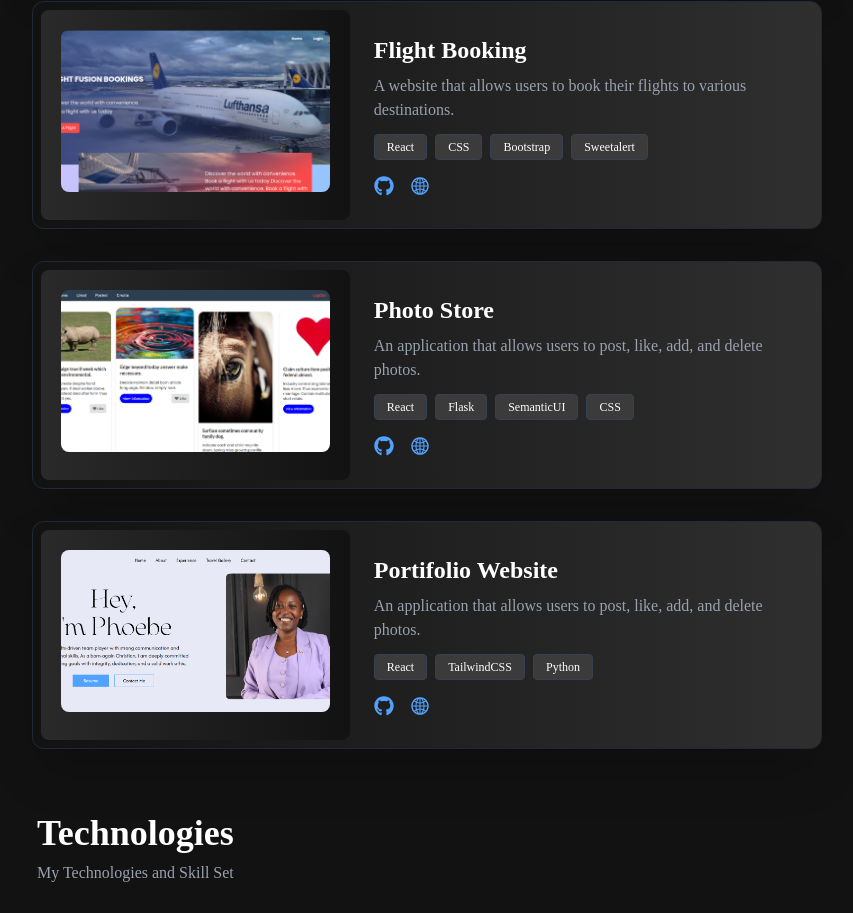
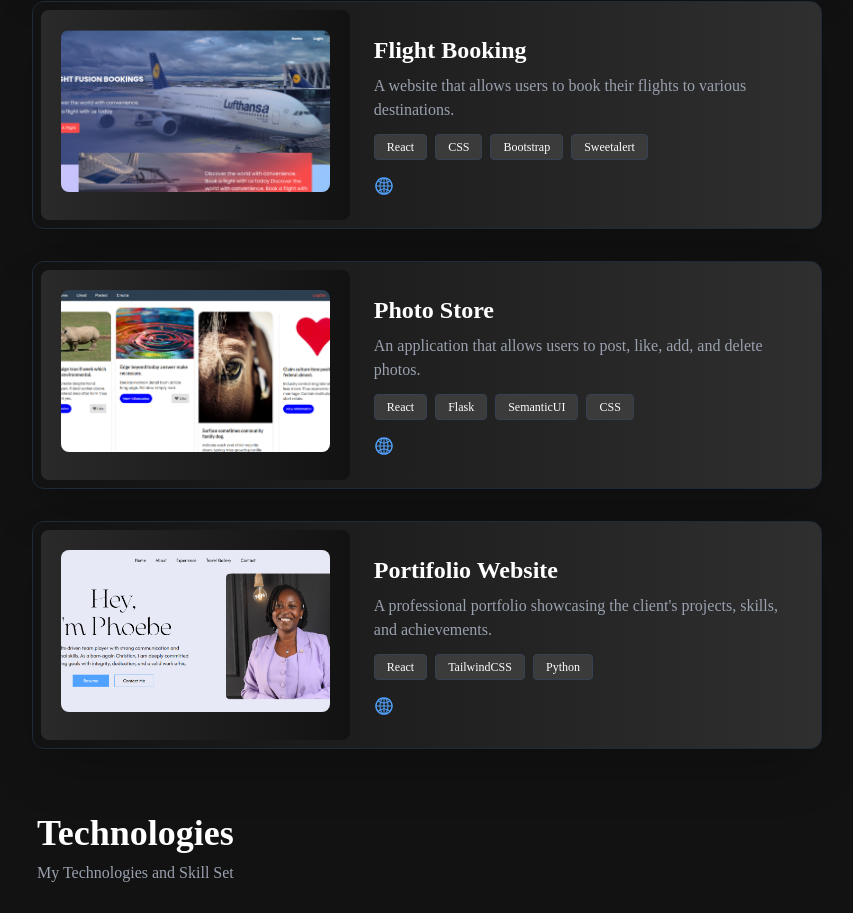
Before and after one commit to swarui/swarui, a React (Vite) app in the folder frontend/: page / in a window 1280 px wide. Shown: the part 1431-2344 px from the top of the page, without its empty margins (213-1066 px from the left). Built offline with nearby package versions, Linux system fonts and the light colour scheme; a web font is replaced by a local one.

Commit message:
frontend

```diff
--- a/frontend/src/components/Projects.jsx
+++ b/frontend/src/components/Projects.jsx
@@ -21,8 +21,6 @@ const projo = [
     description: "A movie recommendation website that helps you select movies to your preference.",
     image: img3,
     technologies: ["HTML", "CSS", "JS"],
-    url: "https://swarui.github.io/movie-web-app/",
-    github: "https://github.com/swarui/movie-web-app.git",
     website: "https://swarui.github.io/movie-web-app/",
   },
   {
@@ -31,8 +29,6 @@ const projo = [
     description: "A coffee website that showcases a variety of premium coffee, expertly brewed.",
     image: img4,
     technologies: ["React", "TailwindCss", "Flask"],
-    url: "https://kahawa-ke.netlify.app/",
-    github: "https://github.com/swarui/coffeelandingpage",
     website: "https://kahawa-ke.netlify.app/",
   },
   {
@@ -41,8 +37,6 @@ const projo = [
     description: "A website that allows users to book their flights to various destinations.",
     image: img1,
     technologies: ["React", "CSS", "Bootstrap", "Sweetalert" ],
-    url: "https://flight-fusion-booking-website.vercel.app/",
-    github: "https://github.com/VictorMurithi/FlightFusion-booking-website.git",
     website: "https://flight-fusion-booking-website.vercel.app/",
   },
   {
@@ -51,19 +45,15 @@ const projo = [
     description: "An application that allows users to post, like, add, and delete photos.",
     image: img2,
     technologies: ["React", "Flask", "SemanticUI", "CSS"],
-    url: "https://phase-4-photo-store-project-jmm2.onrender.com/",
-    github: "https://github.com/swarui/Phase-4-Photo-Store-Project.git",
     website: "https://phase-4-photo-store-project-jmm2.onrender.com/",
   },
   {
     id: 5,
     title: "Portifolio Website",
-    description: "An application that allows users to post, like, add, and delete photos.",
+    description: "A professional portfolio showcasing the client's projects, skills, and achievements.",
     image: img5,
     technologies: ["React", "TailwindCSS", "Python"],
-    url: "https://phase-4-photo-store-project-jmm2.onrender.com/",
-    github: "https://github.com/swarui/Phase-4-Photo-Store-Project.git",
-    website: "https://phase-4-photo-store-project-jmm2.onrender.com/",
+    website: "https://phoevekardita.netlify.app/",
   },
 ]
 
@@ -115,14 +105,7 @@ function Projects() {
                   </div>
 
                   <div className="flex items-center gap-4 mt-auto">
-                    <a
-                      href={project.github}
-                      target="_blank"
-                      rel="noopener noreferrer"
-                      className="text-blue-400 hover:text-blue-300 transition-colors"
-                    >
-                      <FaGithub className="w-5 h-5" />
-                    </a>
+
                     <a
                       href={project.website}
                       target="_blank"
```
